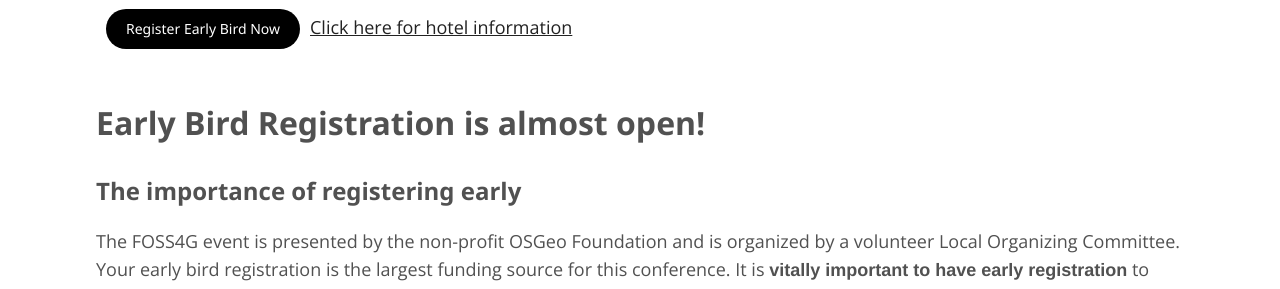
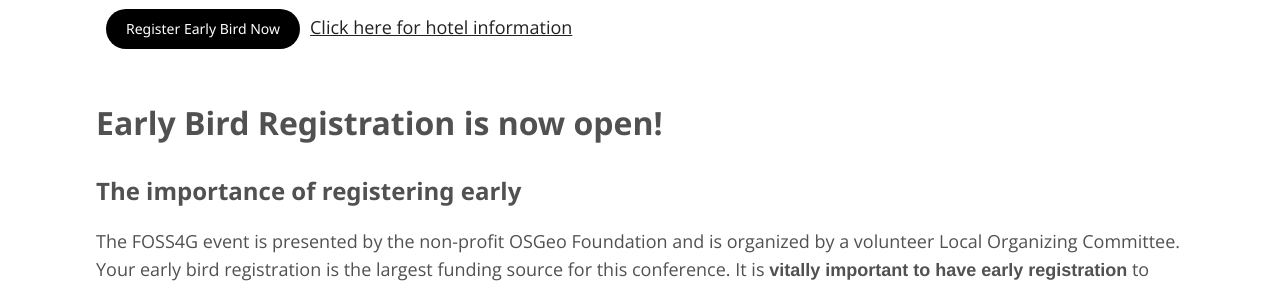
Before and after one commit to AvidGeo/foss4g2017-dev, a Jekyll site: the page built from register/index.html, in a window 1280 px wide and 900 px high. Shown: the part 337-626 px from the top of the window. Built offline with Jekyll 4.4.1, drawn with Linux system fonts in a browser that asks for light colours.

Commit message:
clean up registration page and link

```diff
--- a/_data/navigation.yml
+++ b/_data/navigation.yml
@@ -12,7 +12,7 @@
 
 - title: Register
   url: /register/
-  excerpt: ""
+  excerpt: "Early Bird Registration is now open"
   image: 400x250.png
 
 - title: Program
--- a/register/index.html
+++ b/register/index.html
@@ -6,7 +6,7 @@
 ---
 <div class="sections">
     <p><a href="http://www.cvent.com/d/bvqgqq/4W" class="btn">Register Early Bird Now</a><a href="../attending/">Click here for hotel information</a></p>
-    <h2>Early Bird Registration is almost open!</h2>
+    <h2>Early Bird Registration is now open!</h2>
     <h4>The importance of registering early</h4>
     <p>The FOSS4G event is presented by the non-profit OSGeo Foundation and is organized by a volunteer Local Organizing Committee. Your early bird registration is the largest funding source for this conference. It is <strong>vitally important to have early registration</strong>        to build momentum and to properly plan for the event. Early information on how many people will be attending will help us put together the best possible conference. We have put together a <strong>very attractive early bird package</strong> that
         will save you money and provide other benefits. </p>
```
